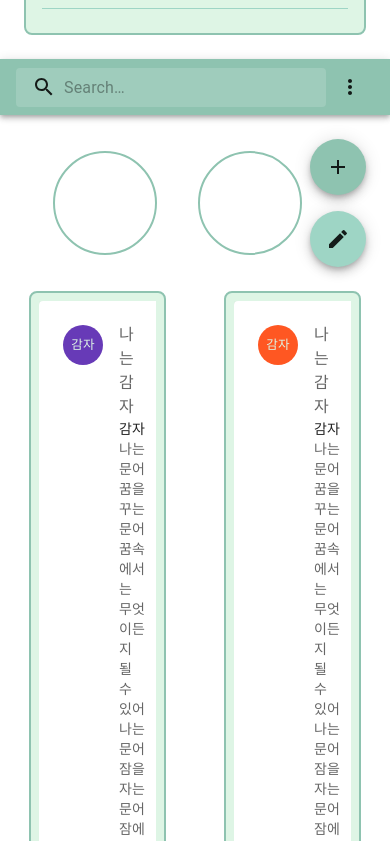
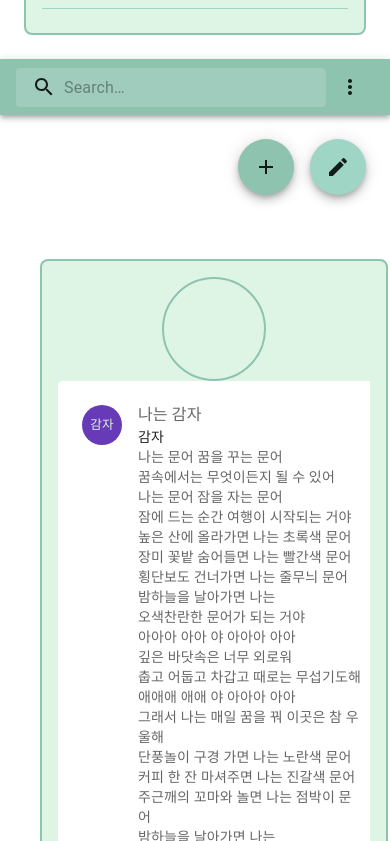
Before and after one commit to Mood-Mate/web, a React (Create React App) app: page / in a window 390 px wide. Shown: the part 2223-3064 px from the top of the page. Built offline with nearby package versions, Linux system fonts and the light colour scheme.

Commit message:
mobile switch

```diff
--- a/src/pages/main.js
+++ b/src/pages/main.js
@@ -4,50 +4,39 @@ import Topbutton from '../components/Mainpage/topbutton';
 import Diary from '../components/Mainpage/diary';
 import TopProfile from '../components/Mainpage/topProfile';
 import TopGuestbook from '../components/Mainpage/topGuestbook';
+import { useMediaQuery } from '@mui/material';
 import { Box } from '@mui/system';
 
 export default function Mainpage() {
+	const isMobile = useMediaQuery('(max-width: 600px)');
 	const boxStyle = {
+		display: 'flex',
+		flexDirection: 'column',
+		alignItems: 'center',
 		borderRadius: 2,
 		border: 2,
 		borderColor: 'primary.main',
 		backgroundColor: 'background.default',
-		width: '60%',
-		padding: 1,
+		width: '80%',
+		margin: 5,
+		padding: 2,
 	};
 	return (
 		<>
 			<AppBar />
-			<Box
-				sx={{
-					display: 'grid',
-					gridTemplateColumns: '5fr  3fr 2fr',
-					alignItems: 'center',
-					margin: 2,
-				}}
-			>
-				<Box sx={{ display: 'flex', justifyContent: 'center' }}>
-					<TopProfile></TopProfile>
-				</Box>
-				<Box sx={{ display: 'flex', justifyContent: 'end' }}>
-					<TopGuestbook />
-				</Box>
+			<Box sx={{ margin: 2 }}>
 				<Box sx={{ display: 'flex', justifyContent: 'end' }}>
 					<Topbutton></Topbutton>
 				</Box>
 			</Box>
 
-			<Box
-				sx={{
-					display: 'grid',
-					gridTemplateColumns: '1fr 1fr',
-					justifyItems: 'center',
-				}}
-			>
+			<Box sx={{ display: 'flex', flexDirection: isMobile ? 'column' : 'row' }}>
 				<Box sx={{ ...boxStyle }}>
+					<TopProfile />
 					<Diary></Diary>
 				</Box>
 				<Box sx={{ ...boxStyle }}>
+					<TopGuestbook />
 					<Guestbook></Guestbook>
 				</Box>
 			</Box>
```
